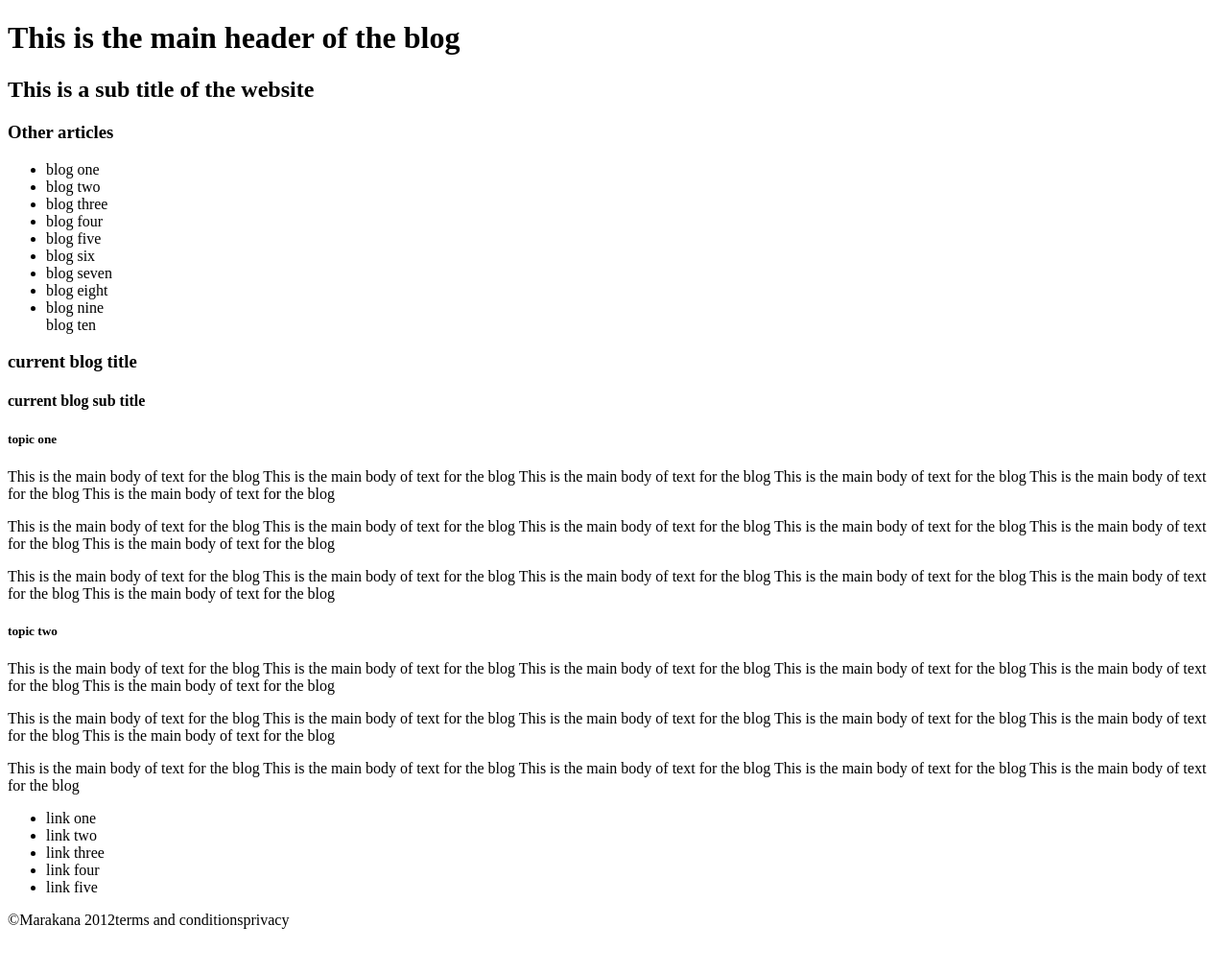
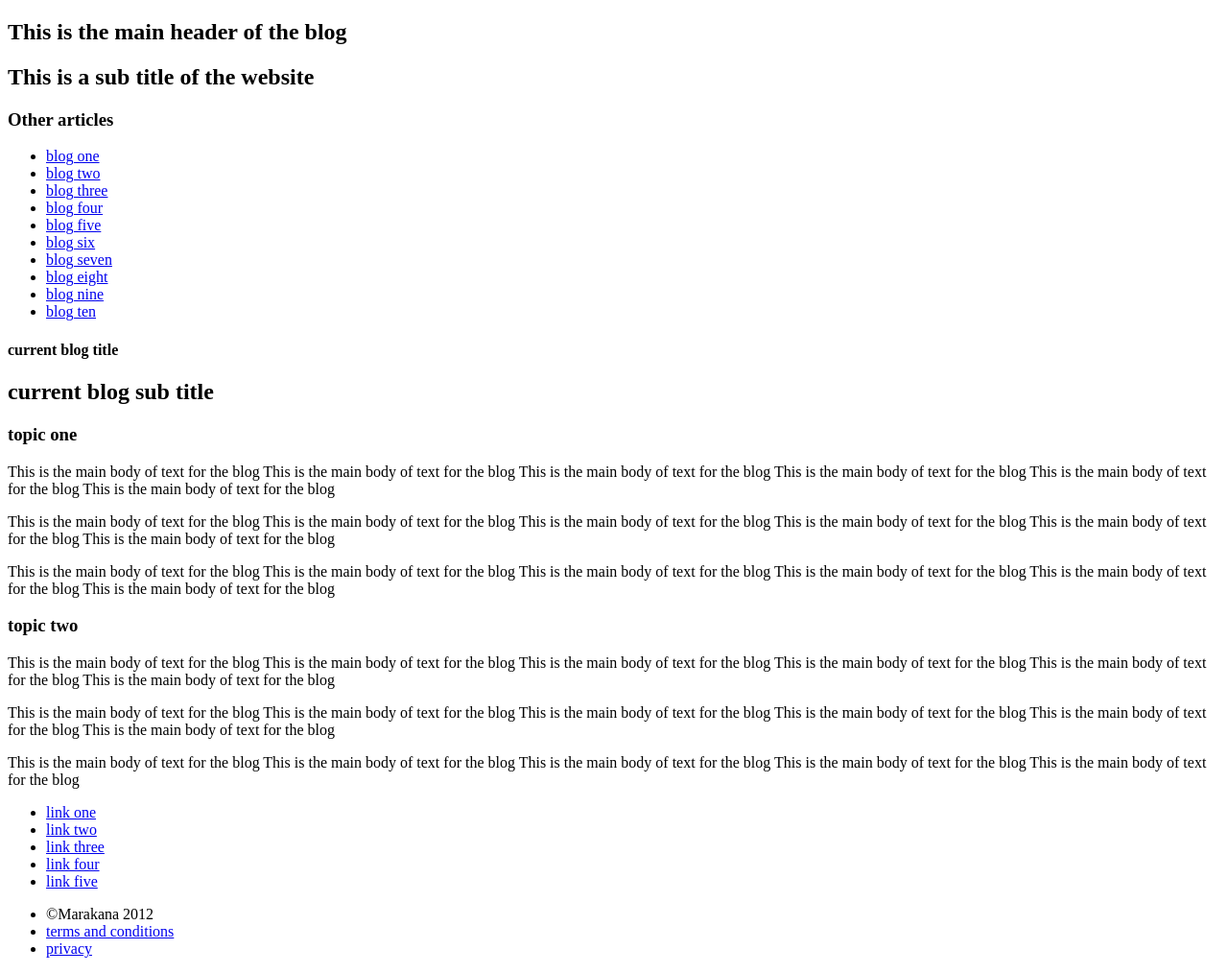
Before and after one commit to ddesai/html5, a plain HTML site: page examples/building_block_markup/index.html in a window 1280 px wide. Shown: the whole page at 96% size. Before the commit the page ends 976 px from the top, so only its background shows below. Drawn offline with Linux system fonts and the light colour scheme.

Commit message:
Got the building_block_markup/index.html working without CSS

```diff
--- a/examples/building_block_markup/index.html
+++ b/examples/building_block_markup/index.html
@@ -1,33 +1,39 @@
 <!DOCTYPE html>
 <html>
     <head>
+		<meta charset="UTF-8" />
+		<meta name="description" content="This is a basic HTML5 page where we are converting text to markup">
 	</head>
 	<body>
+		<section>
 			<header>
 				<h1>This is the main header of the blog</h1>
-        <h2>This is a sub title of the website </h2>
+				<h2>This is a sub title of the website</h2>
 			</header>
 			<section>
 				<nav>
 					<h3>Other articles</h3>
 					<ul>
-                <li>blog one</li>
-                <li>blog two</li>
-                <li>blog three</li>
-                <li>blog four</li>
-                <li>blog five</li>
-                <li>blog six</li>
-                <li>blog seven</li>
-                <li>blog eight</li>
-                <li>blog nine</li>
-                </li>blog ten</li>
+						<li><a href="blog_one.html">blog one</a></li>
+						<li><a href="javascript:void(0);">blog two</a></li>
+						<li><a href="javascript:void(0);">blog three</a></li>
+						<li><a href="javascript:void(0);">blog four</a></li>
+						<li><a href="javascript:void(0);">blog five</a></li>
+						<li><a href="javascript:void(0);">blog six</a></li>
+						<li><a href="javascript:void(0);">blog seven</a></li>
+						<li><a href="javascript:void(0);">blog eight</a></li>
+						<li><a href="#">blog nine</a></li>
+						<li><a href="#my_tag">blog ten</a></li>
 					</ul>
 				</nav>
 				<section>
-            <h3>current blog title </h3>
-            <h4>current blog sub title </h4>
-                <h5>topic one</h5>
-    				<p>This is the main body of text for the blog
+					<header>
+						<h1 id="my_tag">current blog title</h1>
+						<h2>current blog sub title</h2>
+					</header>
+					<h3>topic one</h3>
+					<p>
+						This is the main body of text for the blog
 						This is the main body of text for the blog
 						This is the main body of text for the blog
 						This is the main body of text for the blog
@@ -50,8 +56,7 @@
 						This is the main body of text for the blog
 						This is the main body of text for the blog
 					</p>
-
-    			<h5>topic two</h5>
+					<h3>topic two</h3>
 					<p>
 						This is the main body of text for the blog
 						This is the main body of text for the blog
@@ -76,18 +81,24 @@
 						This is the main body of text for the blog
 					</p>
 				</section>
+			</section>
 			<footer>
 				<nav>
 					<ul>
-                <li>link one</li>
-                <li>link two</li>
-                <li>link three</li>
-                <li>link four</li>
-                <li>link five</li>
+						<li><a href="javascript:void(0);">link one</a></li>
+						<li><a href="javascript:void(0);">link two</a></li>
+						<li><a href="javascript:void(0);">link three</a></li>
+						<li><a href="javascript:void(0);">link four</a></li>
+						<li><a href="javascript:void(0);">link five</a></li>
 					</ul>
 				</nav>
-
-&copy;Marakana 2012terms and conditionsprivacy
+				<nav>
+					<ul>
+						<li>&copy;Marakana 2012</li>
+						<li><a href="javascript:void(0);">terms and conditions</a></li>
+						<li><a href="javascript:void(0);">privacy</a></li>
+					</ul>
+				</nav>
 			</footer>
 		</section>
 	</body>
```
Lines whose indentation alone changed are shown as unchanged.
